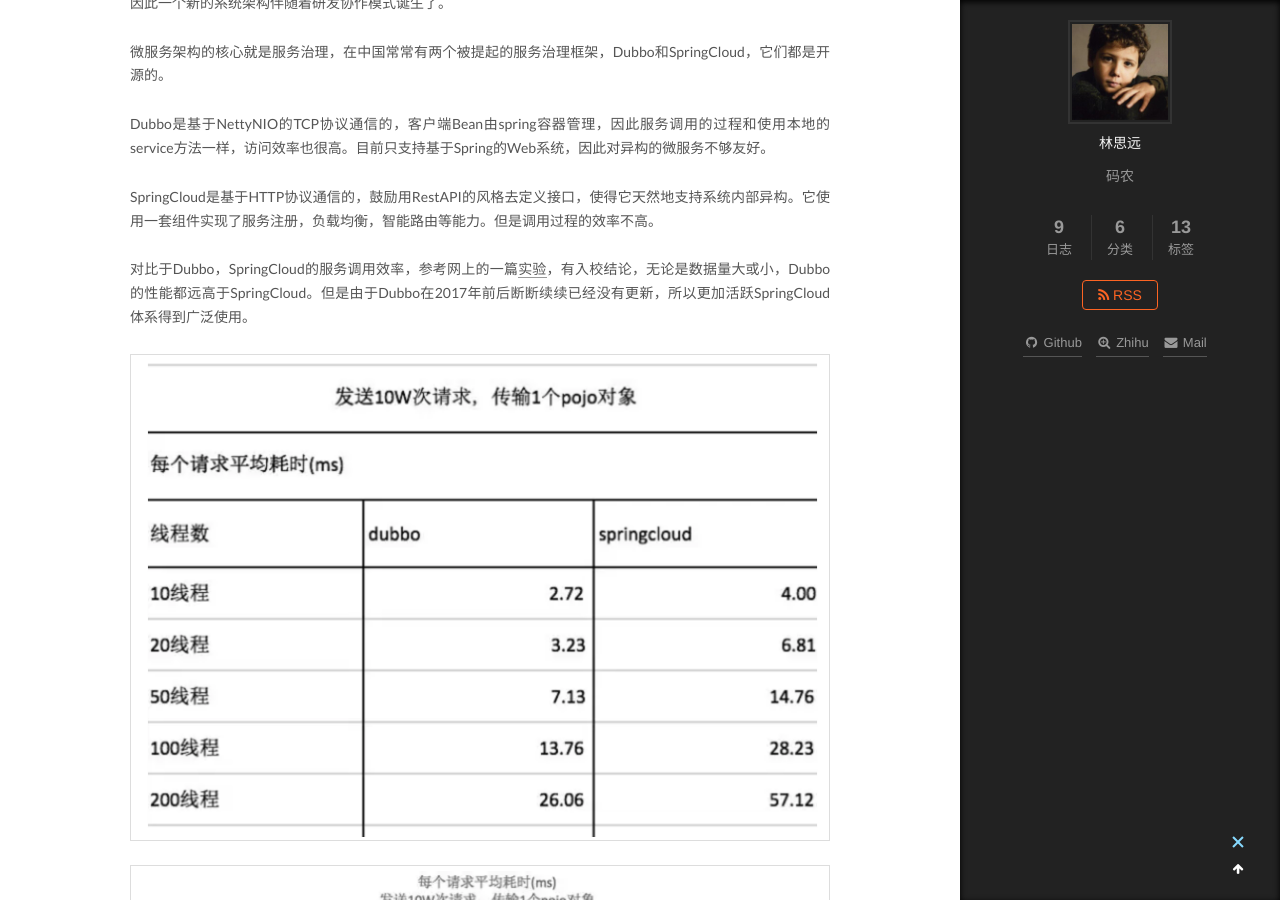
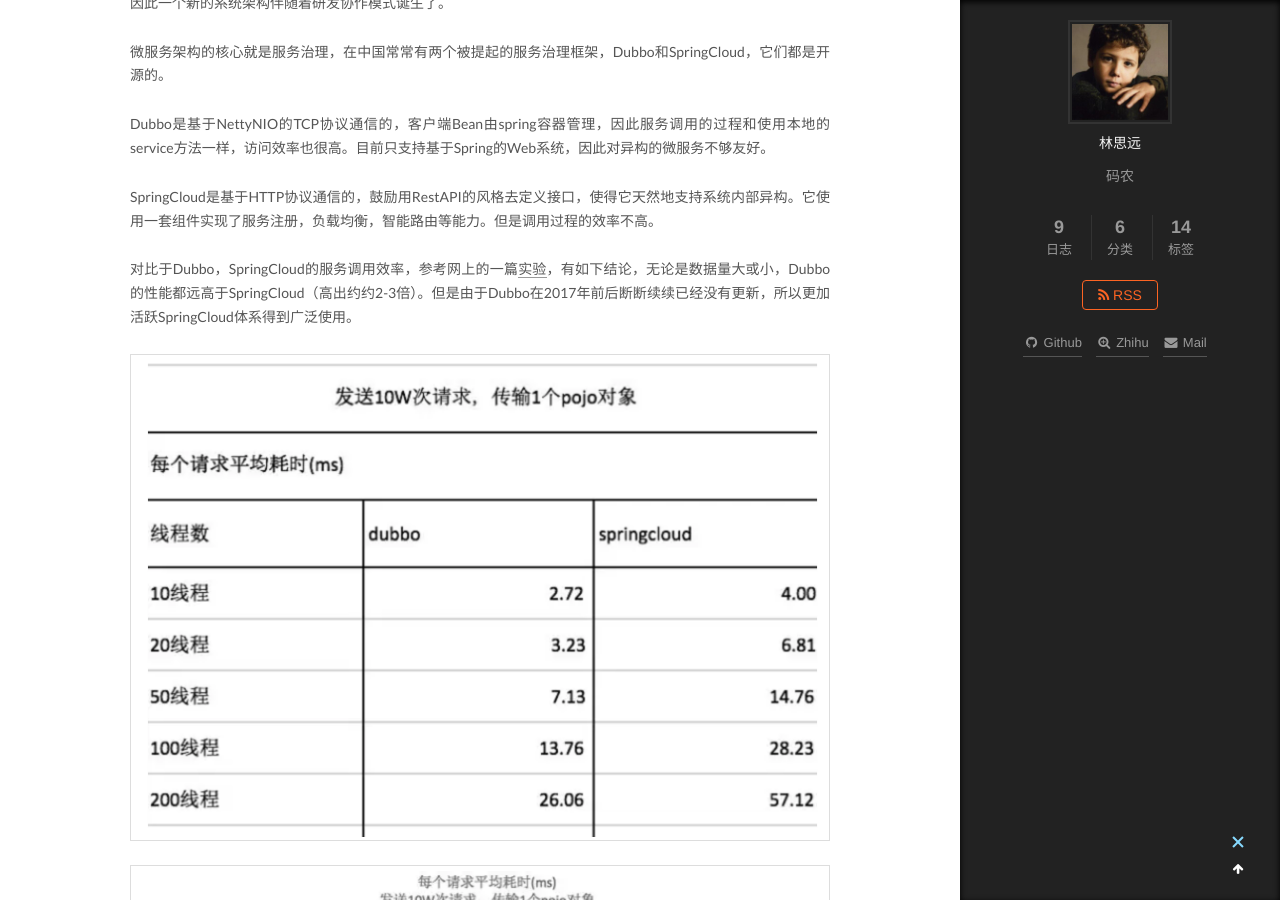
Before and after one commit to phaedo/blog, a Jekyll site: the page built from _posts/2019-08-09-从0到1实践springcloud体系的微服务架构.md, in a window 1280 px wide and 900 px high, scrolled down 715 px. Built offline with Jekyll 4.4.1, drawn with Linux system fonts in a browser that asks for light colours; comment, search, counter and statistics services are not loaded.

Commit message:
新博客springcloud

```diff
--- a/_posts/2019-08-09-从0到1实践springcloud体系的微服务架构.md
+++ b/_posts/2019-08-09-从0到1实践springcloud体系的微服务架构.md
@@ -19,7 +19,7 @@ Dubbo是基于NettyNIO的TCP协议通信的，客户端Bean由spring容器管理
 
 SpringCloud是基于HTTP协议通信的，鼓励用RestAPI的风格去定义接口，使得它天然地支持系统内部异构。它使用一套组件实现了服务注册，负载均衡，智能路由等能力。但是调用过程的效率不高。
 
-对比于Dubbo，SpringCloud的服务调用效率，参考网上的一篇[实验](https://mp.weixin.qq.com/s/omVAEzQTcV5o5AGsSU_u7Q)，有入校结论，无论是数据量大或小，Dubbo的性能都远高于SpringCloud。但是由于Dubbo在2017年前后断断续续已经没有更新，所以更加活跃SpringCloud体系得到广泛使用。
+对比于Dubbo，SpringCloud的服务调用效率，参考网上的一篇[实验](https://mp.weixin.qq.com/s/omVAEzQTcV5o5AGsSU_u7Q)，有如下结论，无论是数据量大或小，Dubbo的性能都远高于SpringCloud（高出约约2-3倍）。但是由于Dubbo在2017年前后断断续续已经没有更新，所以更加活跃SpringCloud体系得到广泛使用。
 
 ![dubbo-vs-springcloud-t](https://phaedo.github.io/blog/post-assets/2019-08/dubbo-vs-springcloud-t.png)
 ![dubbo-vs-springcloud-f](https://phaedo.github.io/blog/post-assets/2019-08/dubbo-vs-springcloud-f.png)
```
Also changed, not shown: other parts of _posts/2019-08-09-从0到1实践springcloud体系的微服务架构.md (+1 -1 lines), _posts/2019-08-08-SpringCloud全家桶（转载）.md (+1 -1 lines).
